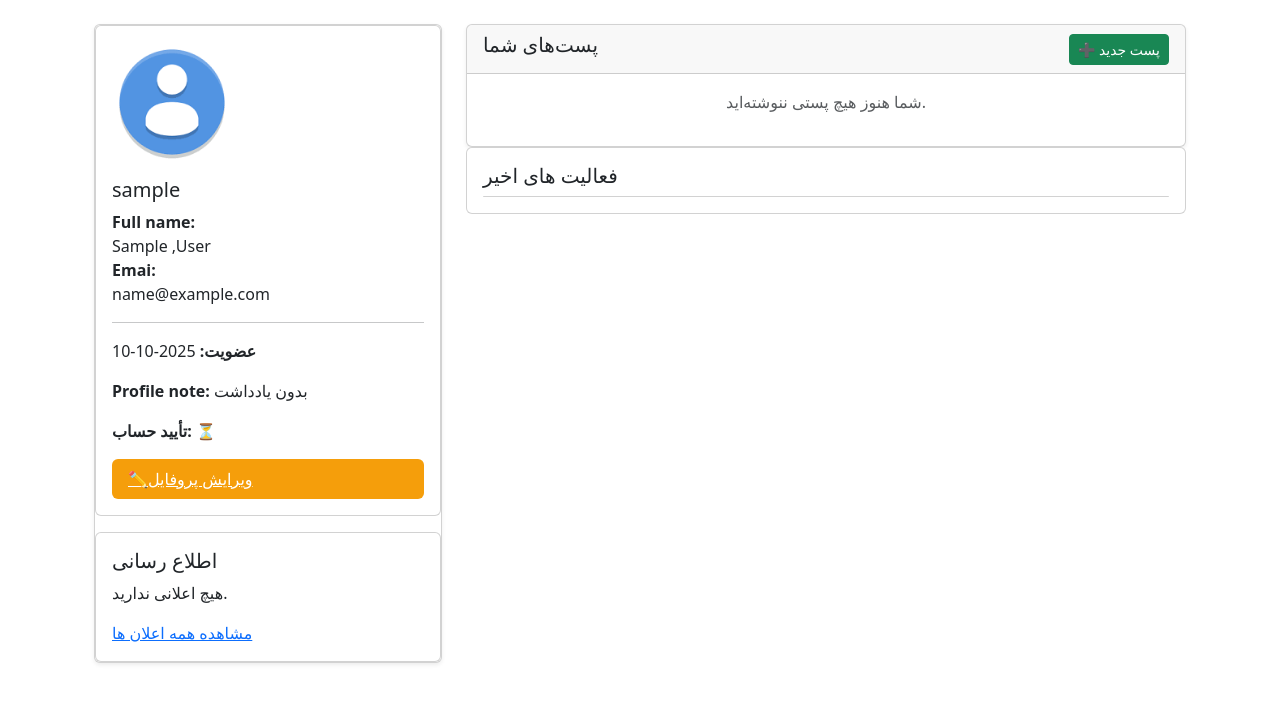
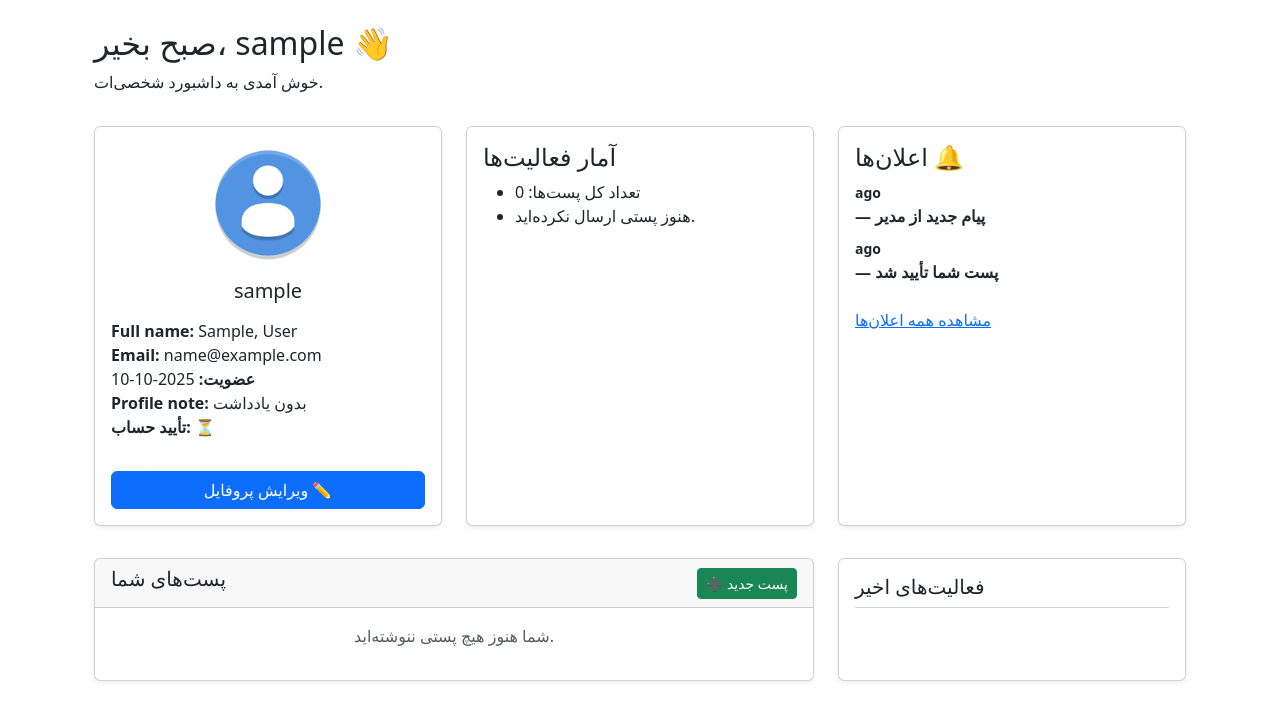
Before and after one commit to morteza06/Blog, a Django app: page /dashboard/ in a window 1280 px wide. Shown: the part 56-777 px from the top of the page. Run offline with Django 5.2, Linux system fonts and the light colour scheme; the visitor is signed in with stand-in values (Sample User, id 1); data that the repository does not hold is empty.

Commit message:
feat: Chage content and form in dashboard. use modal form for edit profile and button for this. feat: Add message to the top dashboard and active with Bootstrap. fix: Remove accounts\views\profile_edit  and Add this part to views\dashboard  and used by modal form. test: profile edit

```diff
--- a/accounts/templates/accounts/dashboard.html
+++ b/accounts/templates/accounts/dashboard.html
@@ -1,43 +1,74 @@
 {% extends 'base.html' %}
 {% load static %}
 
-
 {% block content %}
-
 <div class="container mt-4">
-    <div class="row">
-        <!-- پروفایل -->
-        <div class="col-md-4">
-            <div class="card shadow-sm">
-                <div class="card mb-3 p-3">
-                    {% if avatar %}
-                        <img src="{{ user.avatar.url }}" alt="{{ display_name}}" class="rounded-circle mb-3" width="120" height="120">
-                    {% else %}
-                        <img src="{% static 'images\default-avatar.png' %}" class="rounded-circle mb-3" width="120" height="120">
+    <!-- نمایش پیام ها  -->
+    {% if messages %}
+    <div class="mb-3">
+        {% for message in messages %}
+        <div class="alert {% if message.tags %}alert-{{ message.tags }}{% endif %} alert-dismissible fade show" role="alert">
+            {{ message }}
+            <button type="button" class="btn-close" data-bs-dismiss="alert"></button>
+        </div>
+        {% endfor %}
+    </div>
     {% endif %}
 
-                        <h5>{{ user.display_name|default:user.username }}</h5>
-                        <strong>Full name:</strong> {{ user.first_name }} ,{{ user.last_name }}
-                        <strong>Emai:</strong>{{ user.email }}
+    <!-- خوش آمدگویی -->
+    <div class="row mb-3">
+        <div class="col-12">
+            <h2>{{ greeting }}، {{ user.username }} 👋</h2>
+            <p>خوش آمدی به داشبورد شخصی‌ات.</p>
+        </div>
+    </div>
 
+    <div class="row">
 
-                        <hr>
-                        <p><strong>عضویت:</strong> {{ user.joined_at|date:"Y-m-d" }}</p>
-                        <p><strong>Profile note:</strong> {{ profile_note|default:"بدون یادداشت "}}</p>
-                        <p><strong>تأیید حساب:</strong> {% if is_verified %}✅{% else %}⏳{% endif %}</p>
-                        {% if profile_note %}
-                            <p class="mt-3">{{ profile_note }}</p>
+        <!-- پروفایل کاربر -->
+        <div class="col-lg-4 col-md-6 mb-3">
+            <div class="card shadow-sm p-3 h-100">
+                <div class="text-center mb-3">
+                    {% if avatar %}
+                        <img src="{{ user.avatar.url }}" alt="{{ display_name }}" class="rounded-circle" width="120" height="120">
+                    {% else %}
+                        <img src="{% static 'images/default-avatar.png' %}" class="rounded-circle" width="120" height="120">
                     {% endif %}
+                </div>
+                <h5 class="text-center">{{ user.display_name|default:user.username }}</h5>
+                <ul class="list-unstyled mt-2">
+                    <li><strong>Full name:</strong> {{ user.first_name }}, {{ user.last_name }}</li>
+                    <li><strong>Email:</strong> {{ user.email }}</li>
+                    <li><strong>عضویت:</strong> {{ user.joined_at|date:"Y-m-d" }}</li>
+                    <li><strong>Profile note:</strong> {{ profile_note|default:"بدون یادداشت" }}</li>
+                    <li><strong>تأیید حساب:</strong> {% if is_verified %}✅{% else %}⏳{% endif %}</li>
+                </ul>
+                <button class="btn btn-primary w-100 mt-3" data-bs-toggle="modal" data-bs-target="#editProfileModal">ویرایش پروفایل ✏️</button>
+            </div>
+        </div>
 
+        <!-- آمار فعالیت‌ها -->
+        <div class="col-lg-4 col-md-6 mb-3">
+            <div class="card shadow-sm p-3 h-100">
+                <h4>آمار فعالیت‌ها</h4>
+                <ul>
+                    <li>تعداد کل پست‌ها: {{ total_posts }}</li>
+                    {% if last_post %}
+                        <li>آخرین فعالیت: {{ last_post.created_at|date:"Y/m/d H:i" }}</li>
+                    {% else %}
+                        <li>هنوز پستی ارسال نکرده‌اید.</li>
+                    {% endif %}
+                </ul>
+            </div>
+        </div>
 
-                   <a href="{% url 'profile_edit' %}" style="background:#f59e0b; padding:8px 16px; color:white; border-radius:6px;">✏️ویرایش پروفایل</a>
-                </div>
-                <!-- Notifications -->
-                <div class="card p-3">
-                    <h5>اطلاع رسانی</h5>
+        <!-- اعلان‌ها -->
+        <div class="col-lg-4 col-md-12 mb-3">
+            <div class="card shadow-sm p-3 h-100">
+                <h4>اعلان‌ها 🔔</h4>
                 <ul class="list-unstyled">
                     {% for n in notifications %}
-                        <li class="{% if not n.read %}fw-bold{% endif %}">
+                        <li class="{% if not n.read %}fw-bold{% endif %} mb-2">
                             <small>{{ n.created_at|timesince }} ago</small><br>
                             {{ n.title }} — {{ n.message|truncatechars:80 }}
                         </li>
@@ -45,13 +76,17 @@
                         <li>هیچ اعلانی ندارید.</li>
                     {% endfor %}
                 </ul>
-                    <a href="{% url 'notifications' %}">مشاهده همه اعلان ها</a>
+                <a href="{% url 'notifications' %}">مشاهده همه اعلان‌ها</a>
             </div>
         </div>
 
-            </div>
-            <div class="col-md-8">
-                <div class="card shadow-sm">
+    </div> <!-- row -->
+
+    <div class="row mt-3">
+
+        <!-- پست‌ها -->
+        <div class="col-lg-8 mb-3">
+            <div class="card shadow-sm h-100">
                 <div class="card-header d-flex justify-content-between align-items-center">
                     <h5>پست‌های شما</h5>
                     <a href="{% url 'blog:post_create' %}" class="btn btn-sm btn-success">➕ پست جدید</a>
@@ -74,9 +109,13 @@
                     {% endif %}
                 </div>
             </div>
-                <div class="card p-3">
-                <h5>فعالیت های اخیر</h5>
-                <ul class="list-group">
+        </div>
+
+        <!-- فعالیت‌های اخیر -->
+        <div class="col-lg-4 mb-3">
+            <div class="card shadow-sm p-3 h-100">
+                <h5>فعالیت‌های اخیر</h5>
+                <ul class="list-group list-group-flush">
                     {% for act in activities %}
                         <li class="list-group-item d-flex justify-content-between align-items-start">
                             <div>
@@ -95,9 +134,28 @@
             </div>
         </div>
 
+    </div> <!-- row -->
+
+</div> <!-- container -->
+
+<!-- Modal فرم ویرایش پروفایل -->
+<div class="modal fade" id="editProfileModal" tabindex="-1" aria-labelledby="editProfileLabel" aria-hidden="true">
+    <div class="modal-dialog">
+        <div class="modal-content">
+            <form method="post" enctype="multipart/form-data">
+                {% csrf_token %}
+                <div class="modal-header">
+                    <h5 class="modal-title" id="editProfileLabel">ویرایش پروفایل ✏️</h5>
+                    <button type="button" class="btn-close" data-bs-dismiss="modal"></button>
+                </div>
+                <div class="modal-body">
+                    {{ form.as_p }}
+                </div>
+                <div class="modal-footer">
+                    <button type="submit" class="btn btn-success">ذخیره تغییرات</button>
+                </div>
+            </form>
         </div>
     </div>
 </div>
-</div>
-
 {% endblock %}
--- a/accounts/urls.py
+++ b/accounts/urls.py
@@ -16,7 +16,6 @@ urlpatterns = [
     ),
     path("signup/", views.signup, name="signup"),
     path("dashboard/", views.dashboard, name="dashboard"),
-    path("profile/edit/", views.profile_edit, name="profile_edit"),
     path("profile/<str:username>/", views.profile_view, name="profile"),
     path("notifications/", views.notifications_list, name="notifications"),
     path(
--- a/accounts/views.py
+++ b/accounts/views.py
@@ -2,10 +2,9 @@ from django.contrib import messages
 from django.contrib.auth import get_user_model, login
 from django.contrib.auth.decorators import login_required
 from django.shortcuts import get_object_or_404, redirect, render
+from django.utils import timezone
 
 from .forms import ProfileEditForm, SignUpForm
-
-# from .models import CustomUser
 
 
 @login_required
@@ -16,6 +15,9 @@ def dashboard(request):
     user = request.user
     # آخرین پست‌های نویسنده (۵ تا)
     recent_posts = user.posts.all().order_by("-created_at")[:5]
+    # تعداد کل پست‌ها
+    total_posts = user.posts.filter(author=user).count()
+
     # نوتیفیکیشن‌های کاربر (خوانده نشده قبل از همه)
     notifications = user.notifications.all()[:8]  # تعداد قابل تنظیم
     # فعالیت‌های اخیر ترکیبی: هم پست و هم نوتیفیکیشن (می‌توان merge کرد)
@@ -39,10 +41,42 @@ def dashboard(request):
                 "message": n.message,
             }
         )
+
+    now = timezone.now()
+    # تعیین پیام خوش‌آمدگویی بر اساس ساعت روز
+    hour = now.hour
+    if hour < 12:
+        greeting = "صبح بخیر"
+    elif 12 <= hour < 18:
+        greeting = "عصر بخیر"
+    else:
+        greeting = "شب بخیر"
+
+    # اعلان‌ها — بعداً از مدل Notification خوانده می‌شود
+    notifications = [
+        {"message": "پیام جدید از مدیر", "time": "۱ دقیقه پیش"},
+        {"message": "پست شما تأیید شد", "time": "۱۰ دقیقه پیش"},
+    ]
+
+    # استفاده از فرم با modal form
+    form = ProfileEditForm(instance=user)
+
+    if request.method == "POST":
+        form = ProfileEditForm(request.POST, instance=user)
+        if form.is_valid():
+            form.save()
+            messages.success(request, "پروفایل با موفقیت ویرایش شد ✅")
+            return redirect("dashboard")  # مهم برای نمایش پیام
+        else:
+            messages.error(request, "خطا در ویرایش اطلاعات ❌")
+
     context = {
+        "greeting": greeting,
         "recent_posts": recent_posts,
+        "total_posts": total_posts,
         "notifications": notifications,
         "activities": activities,
+        "form": form,
     }
     return render(request, "accounts/dashboard.html", context)
 
@@ -57,30 +91,6 @@ def signup(request):
     else:
         form = SignUpForm()
     return render(request, "accounts/signup.html", {"form": form})
-
-
-@login_required
-def profile_edit(request):
-    """
-    صفحه ویرایش پروفایل کاربر جاری
-    """
-    user = request.user
-    if request.method == "POST":
-        form = ProfileEditForm(request.POST, request.FILES, instance=user)
-        if form.is_valid():
-            form.save()
-            messages.success(request, "پروفایل با موفقیت ویرایش شد ✅")
-            return redirect("dashboard")
-        else:
-            print("Form errors:", form.errors)
-            messages.error(request, "خطا در ویرایش اطلاعات ❌")
-    else:
-        form = ProfileEditForm(instance=user)
-    context = {
-        "form": form,
-        "section": "profile_edit",
-    }
-    return render(request, "accounts/profile_edit.html", context)
 
 
 User = get_user_model()
```
Also changed, not shown: accounts/templates/accounts/profile_edit.html (deleted, +0 -37 lines), accounts/tests/test_email.py (+1 -1 lines), accounts/tests/test_profile_edit.py (+26 -1 lines), accounts/tests/test_profile_views.py (+1 -1 lines). Lines whose indentation alone changed are shown as unchanged.
